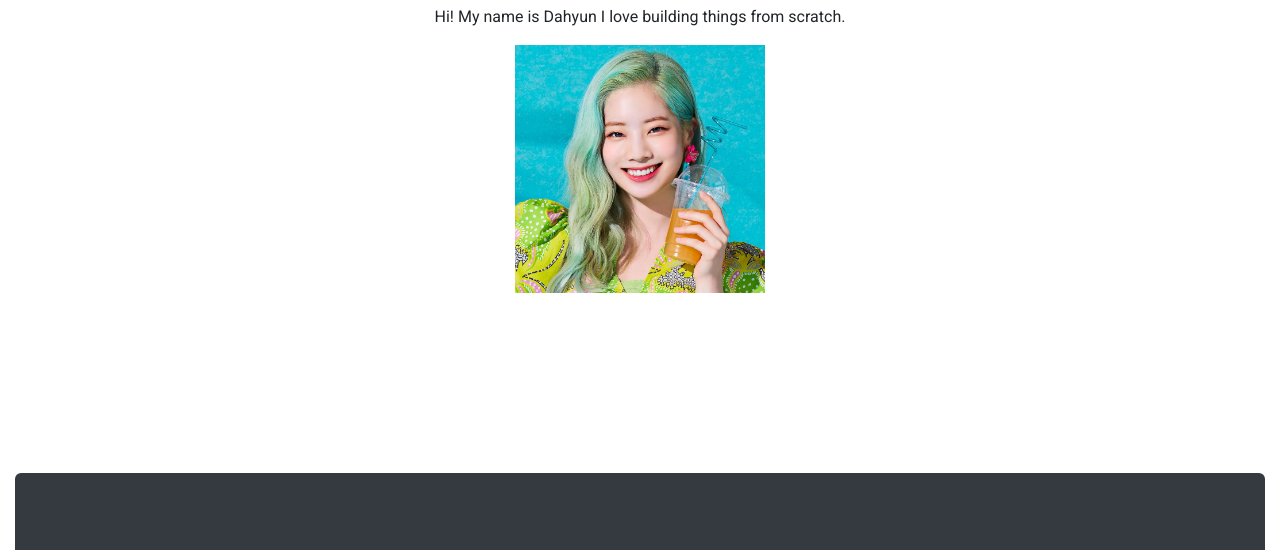
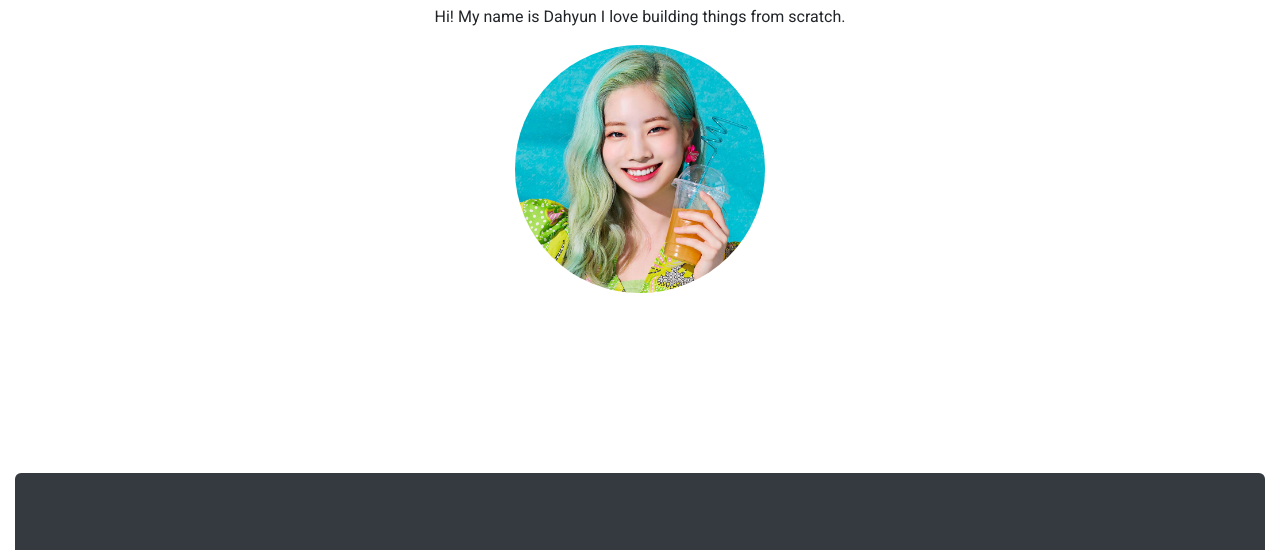
Before and after one commit to ATQuiambao03/fcb-portfolio, a plain HTML site: page index.html in a window 1280 px wide. Shown: the part 215-765 px from the top of the page. Drawn offline with nearby package versions, Linux system fonts and the light colour scheme.

Commit message:
change avatar shape

```diff
--- a/index.html
+++ b/index.html
@@ -84,7 +84,7 @@
 				<p>Hi! My name is Dahyun I love building things from scratch.</p>
 
 				<!-- To embed/insert an image in our HTML -->
-				<img src="images/avatar.jpg" class="img-fluid" />
+				<img src="images/avatar.jpg" class="img-fluid rounded-circle" />
 
 			</section>
 			<!-- End of landing section -->
```
